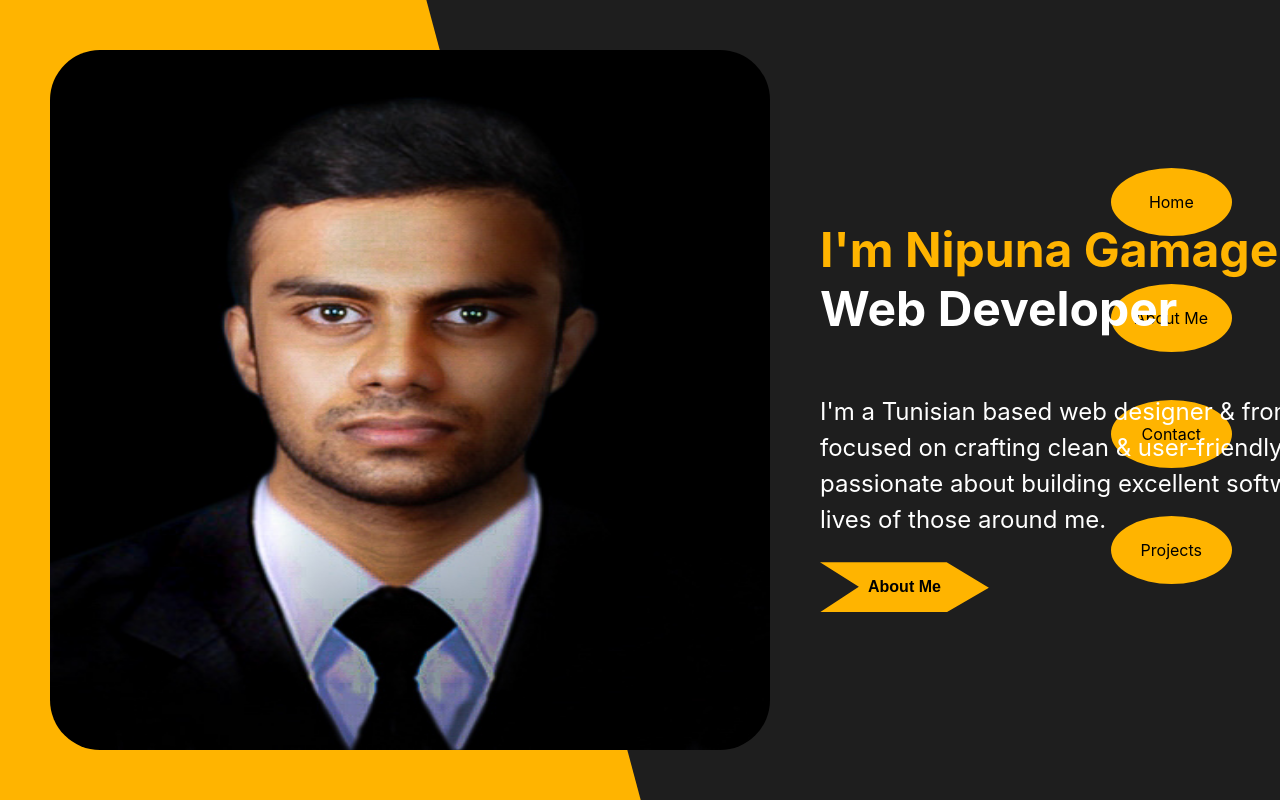
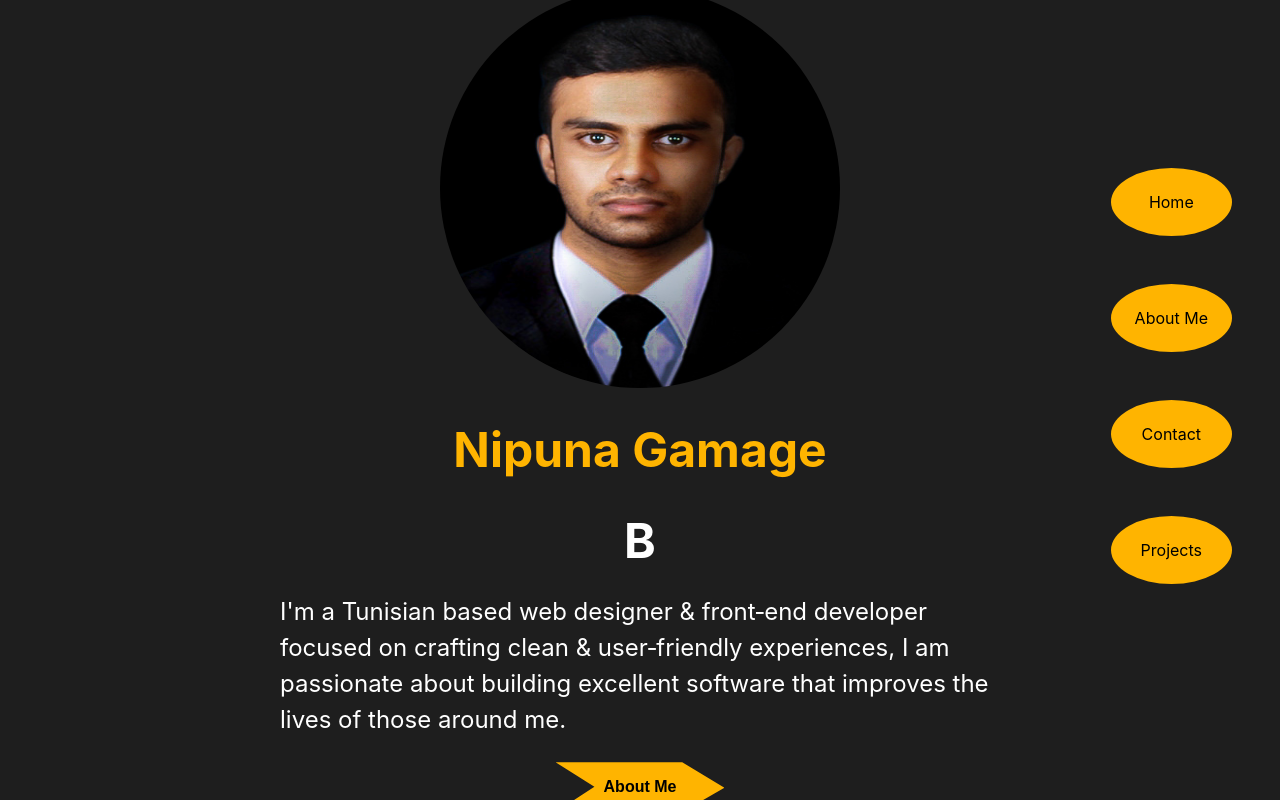
Before and after one commit to NipunaGamage888/portfolio, a React (Create React App) app: page / in a window 1280 px wide. Built offline with nearby package versions, Linux system fonts and the light colour scheme; the HTML template or start-up script is replaced by a standard one.

Commit message:
Added typed function

```diff
--- a/package.json
+++ b/package.json
@@ -18,6 +18,7 @@
     "react-icons": "^5.2.1",
     "react-router-dom": "^6.23.0",
     "react-scripts": "5.0.1",
+    "react-typed": "^2.0.12",
     "sass": "^1.77.0",
     "web-vitals": "^2.1.4"
   },
--- a/src/components/About/About.js
+++ b/src/components/About/About.js
@@ -88,21 +88,34 @@ function About() {
               </span>
             </p>
             <p className="about__desc">
-              Address:
+             Languages:
               <span className="about__desc-info">
-                725 greenoch Court Oshawa
+                English and Sinhala
               </span>
             </p>
             <p className="about__desc">
-              Linkedin{" "}
+              Linkedin:
               <span className="about__desc-info">
-                dafasdadfadfdafadfdafadfda
+                <a onClick={() =>
+                window.open(
+                  "https://www.linkedin.com/in/nipunamadhuwantha/",
+                  "_blank"
+                )
+              }>
+
+                </a>
+
               </span>
             </p>
             <p className="about__desc">
-              Address:
+              Github:
               <span className="about__desc-info">
-                725 greenoch Court Oshawa
+                <a onClick={() =>
+                window.open("https://github.com/NipunaGamage888", "_blank")
+              }>
+
+                </a>
+
               </span>
             </p>
           </div>
--- a/src/components/Home/Home.js
+++ b/src/components/Home/Home.js
@@ -1,55 +1,91 @@
-import React from 'react'
-import './Home.scss'
-import mainImage from '../../assets/Face.jpg'
-import {motion } from 'framer-motion'
+import React, { useEffect } from "react";
+import "./Home.scss";
+import mainImage from "../../assets/Face.jpg";
+import { motion } from "framer-motion";
+import { Typed } from "react-typed";
 
 function Home() {
   const pageVariants = {
     initial: {
       opacity: 0,
-      x: '-100vw',
+      x: "-100vw",
     },
     animate: {
       opacity: 1,
       x: 0,
       transition: {
-        type: 'spring',
+        type: "spring",
         stiffness: 120,
         damping: 20,
-        duration:2
+        duration: 2,
       },
     },
     exit: {
       opacity: 0,
-      x: '100vw',
+      x: "100vw",
       transition: {
-        ease: 'easeInOut',
-        duration:2
+        ease: "easeInOut",
+        duration: 2,
       },
     },
   };
+
+  useEffect(() => {
+    const typedName = document.querySelector(".home__name");
+    if (typedName) {
+      const optionsName = {
+        strings: ["Nipuna Gamage"],
+        typeSpeed: 40,
+        showCursor: false,
+      };
+      new Typed(".home__name", optionsName);
+    }
+
+    const typedTitle = document.querySelector(".home__title");
+    if (typedTitle) {
+      const optionsTitle = {
+        strings: [
+          "Frontend Developer",
+          "Backend Developer",
+          "Native App Developer",
+        ],
+        typeSpeed: 40,
+        backSpeed: 50,
+        loop: true,
+        showCursor: false,
+      };
+      new Typed(".home__title", optionsTitle);
+    }
+  }, []);
   return (
-    <motion.div className='home' initial="initial" animate="animate" exit="exit" variants={pageVariants} >
-      <div className='home__image-sec'>
-        <div className='home__image-back'></div>
-        <img alt='personal ' className='home__image' src={mainImage}/>
+    <motion.div
+      className="home"
+      initial="initial"
+      animate="animate"
+      exit="exit"
+      variants={pageVariants}
+    >
+      <div className="home__image-sec">
+        {/* <div className='home__image-back'></div>*/}
+        <img alt="personal " className="home__image" src={mainImage} />
+      </div>
+      <div className="home__main-detail">
+        <div className="home__details">
+          <h1 className="home__name"></h1>
 
+          <h2 className="home__title"></h2>
 
+          <p className="home__info">
+            I'm a Tunisian based web designer & front‑end developer focused on
+            crafting clean & user‑friendly experiences, I am passionate about
+            building excellent software that improves the lives of those around
+            me.
+          </p>
+        </div>
+        <button className="home__button">About Me</button>
       </div>
-      <div >
-        <div  className='home__details'>
-        <h1 className='home__name'>
-            I'm Nipuna Gamage
-            <span className='home__title'>Web Developer</span>
-        </h1>
-        <p className='home__info'>I'm a Tunisian based web designer & front‑end developer focused on crafting clean & user‑friendly experiences, I am passionate about building excellent software that improves the lives of those around me.</p>
-
-      </div>
-      <button className='home__button'>About Me</button>
-        </div>
-
     </motion.div>
-  )
+  );
 }
 
-export default Home
+export default Home;
--- a/src/components/Home/Home.scss
+++ b/src/components/Home/Home.scss
@@ -1,12 +1,14 @@
 .home {
   overflow: hidden;
   display: flex;
+  flex-direction: column;
   height: 100vh;
   width: 100%;
   align-items: center;
+  justify-content: center;
 
   &__image-sec {
-    height: 100%;
+
     display: flex;
     flex-direction: column;
     justify-content: center;
@@ -25,21 +27,31 @@
     top: 0.5em;
   }
   &__image {
-    height: calc(100vh - 100px);
-    width: 45rem;
-    border-radius: 50px;
+    height:25rem;
+    width: 25rem;
+    border-radius: 50%;
   }
   &__name {
+    text-align: center;
     display: flex;
     flex-direction: column;
     font-size: 3em;
     color: #ffb400;
   }
   &__title {
+    text-align: center;
     color: white;
+    display: flex;
+    margin: 0;
+    font-size: 3rem;
+  }&__main-detail{
+    align-items: center;
+    display: flex;
+    flex-direction: column;
+    justify-content: center;
   }
   &__details {
-    width: 60rem;
+    align-items: center;
     display: flex;
     flex-direction: column;
     justify-content: center;
@@ -51,6 +63,7 @@
     color: white;
   }
   &__button {
+
     border: 0;
     font-size: 1rem;
     font-weight: 600;
```
Also changed, not shown: 1 other file (tests, documents, lock files or other folders).
